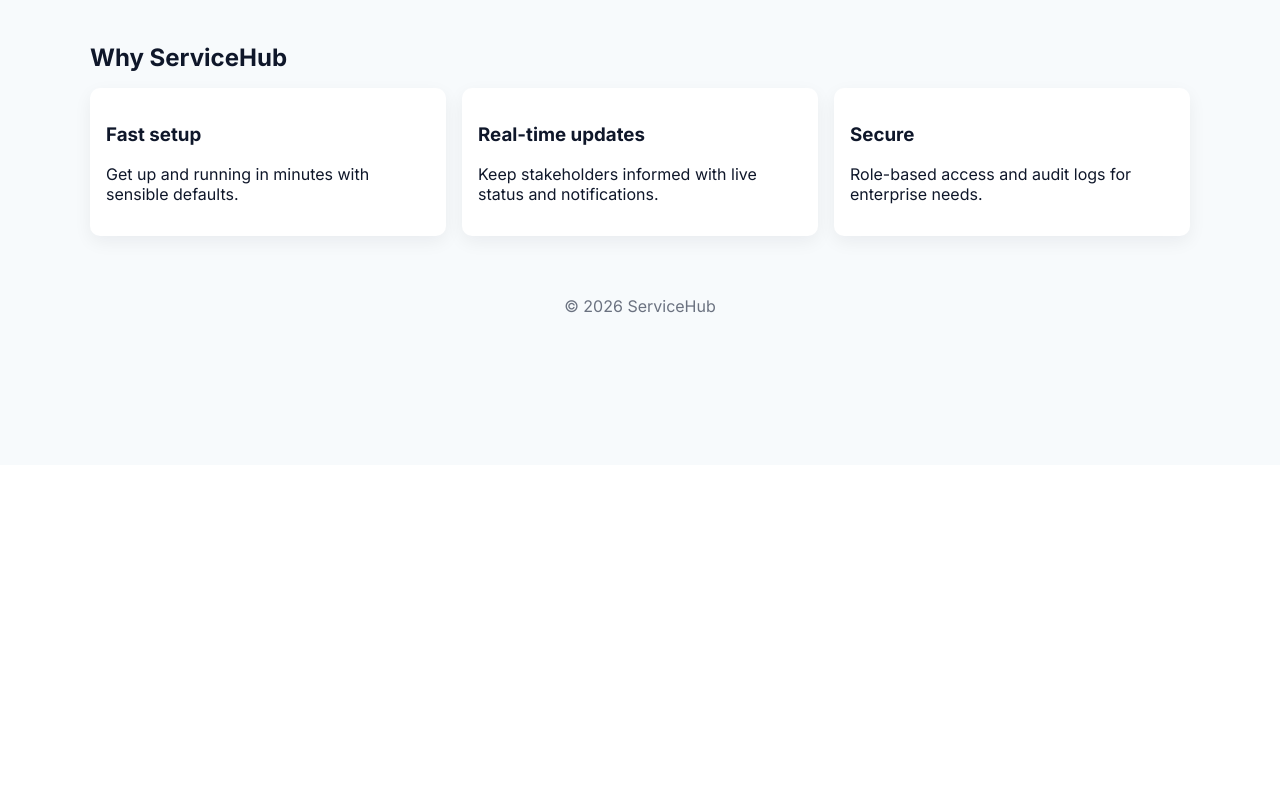
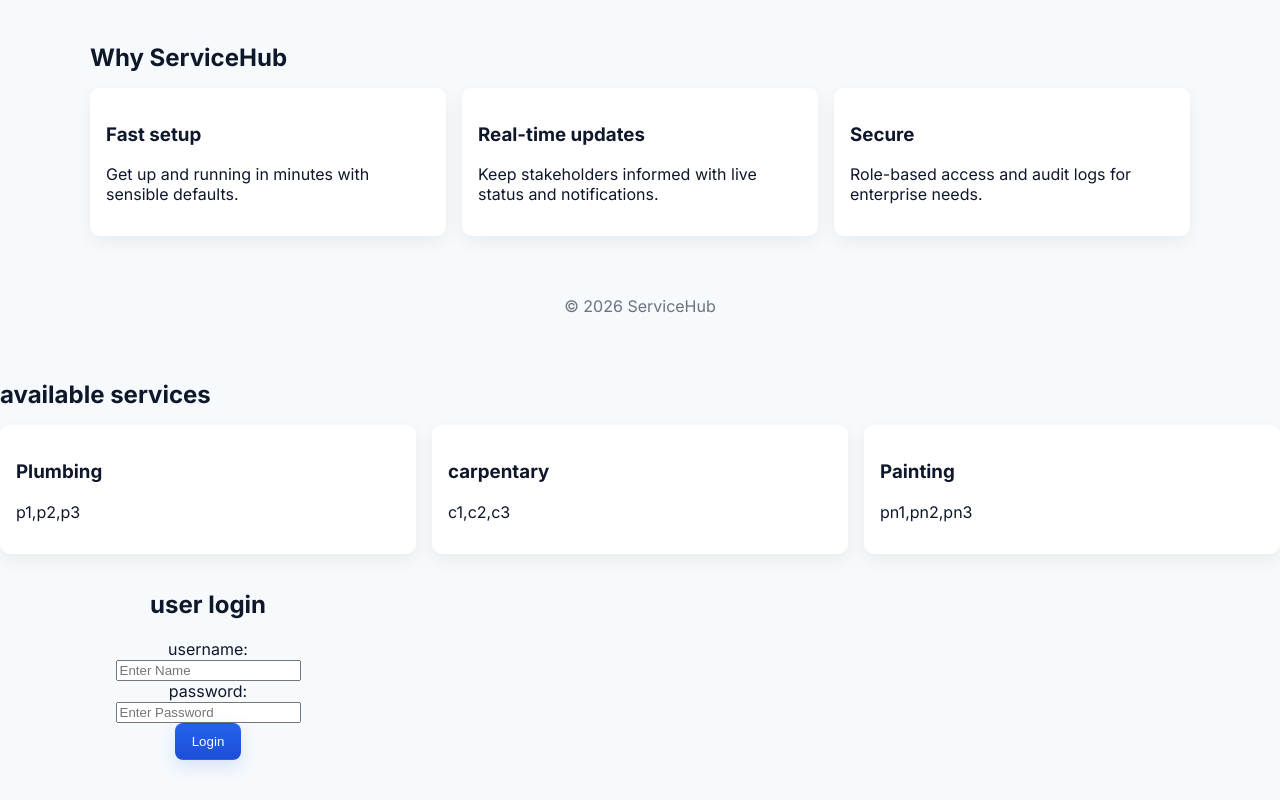
Before and after one commit to suvarp06/service-hub, a React (Create React App) app: page / in a window 1280 px wide. Shown: the part 335-1135 px from the top of the page. Before the commit the page ends 800 px from the top, so only its background shows below. Built offline with nearby package versions, Linux system fonts and the light colour scheme.

Commit message:
created new file and updated designs

```diff
--- a/src/App.js
+++ b/src/App.js
@@ -1,10 +1,14 @@
 import './App.css';
 import Home from './home';
+import Service from './serv';
 
 function App() {
   return (
     <div className="App">
+      <>
       <Home />
+      <Service />
+      </>
     </div>
   );
 }
--- /dev/null
+++ b/src/serv.js
@@ -0,0 +1,32 @@
+function Service(){
+    return(
+        <section className="features">
+                <h2 className="section-title">available services</h2>
+                <div className="feature-grid">
+                    <div className="card">
+                        <h3>Plumbing</h3>
+                        <p>p1,p2,p3</p>
+                    </div>
+                    <div className="card">
+                        <h3>carpentary</h3>
+                        <p>c1,c2,c3</p>
+                    </div>
+                    <div className="card">
+                        <h3>Painting</h3>
+                        <p>pn1,pn2,pn3</p>
+                    </div>
+                    <div>
+                        <center>
+                        <h1>user login</h1>
+                        <label>username:</label><br/>
+                        <input type="text" placeholder="Enter Name"/><br/>
+                        <label>password:</label><br/>
+                        <input type="password" placeholder="Enter Password"/><br/>
+                        <button className="btn btn-primary">Login</button>
+                        </center>
+                    </div>
+                </div>
+        </section>
+   );
+}
+export default Service;
```
